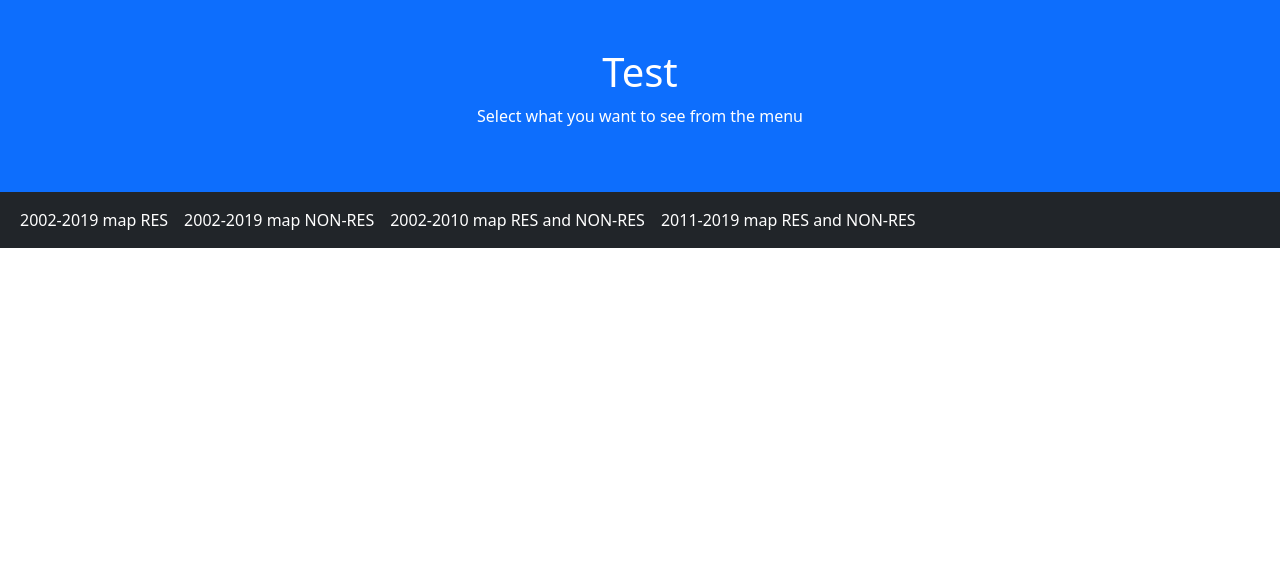
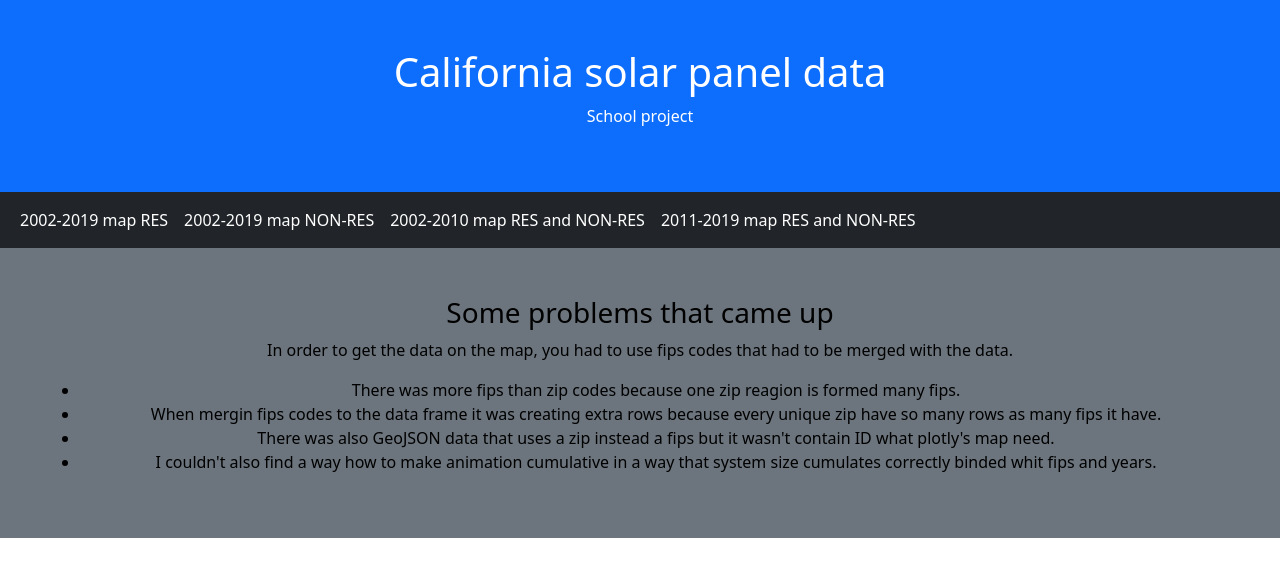
Before and after one commit to temppase/ca-solar-panel-maps, a plain HTML site: page index.html in a window 1280 px wide. Drawn offline with nearby package versions, Linux system fonts and the light colour scheme.

Commit message:
index update

```diff
--- a/index.html
+++ b/index.html
@@ -10,8 +10,8 @@
 <body>
 
 <div class="p-5 bg-primary text-white text-center">
-  <h1>Test</h1>
-  <p>Select what you want to see from the menu</p>
+  <h1>California solar panel data</h1>
+  <p>School project</p>
 </div>
 
 <nav class="navbar navbar-expand-sm bg-dark navbar-dark">
@@ -33,7 +33,24 @@
   </div>
 </nav>
 
-
+<div class="p-5 bg-secondary text-black text-center">
+  <h3>Some problems that came up</h3>
+  <p>In order to get the data on the map, you had to use fips codes that had to be merged with the data.</p>
+  <ul>
+    <li>
+      There was more fips than zip codes because one zip reagion is formed many fips.
+    </li>
+    <li>
+      When mergin fips codes to the data frame it was creating extra rows because every unique zip have so many rows as many fips it have.
+    </li>
+    <li>
+      There was also GeoJSON data that uses a zip instead a fips but it wasn't contain ID what plotly's map need.
+    </li>
+    <li>
+      I couldn't also find a way how to make animation cumulative in a way that system size cumulates correctly binded whit fips and years.
+    </li>
+  </ul>
+</div>
 
 </body>
 </html>
```
